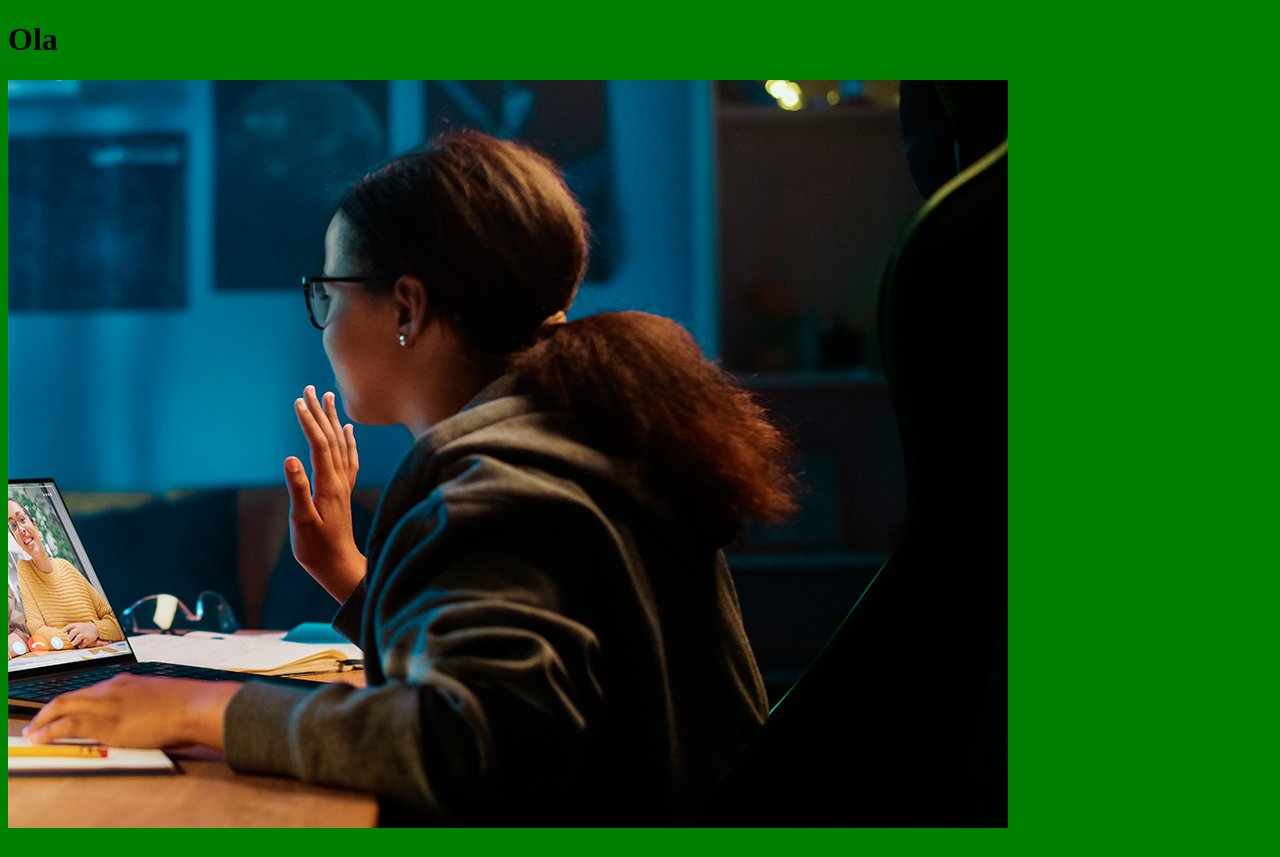
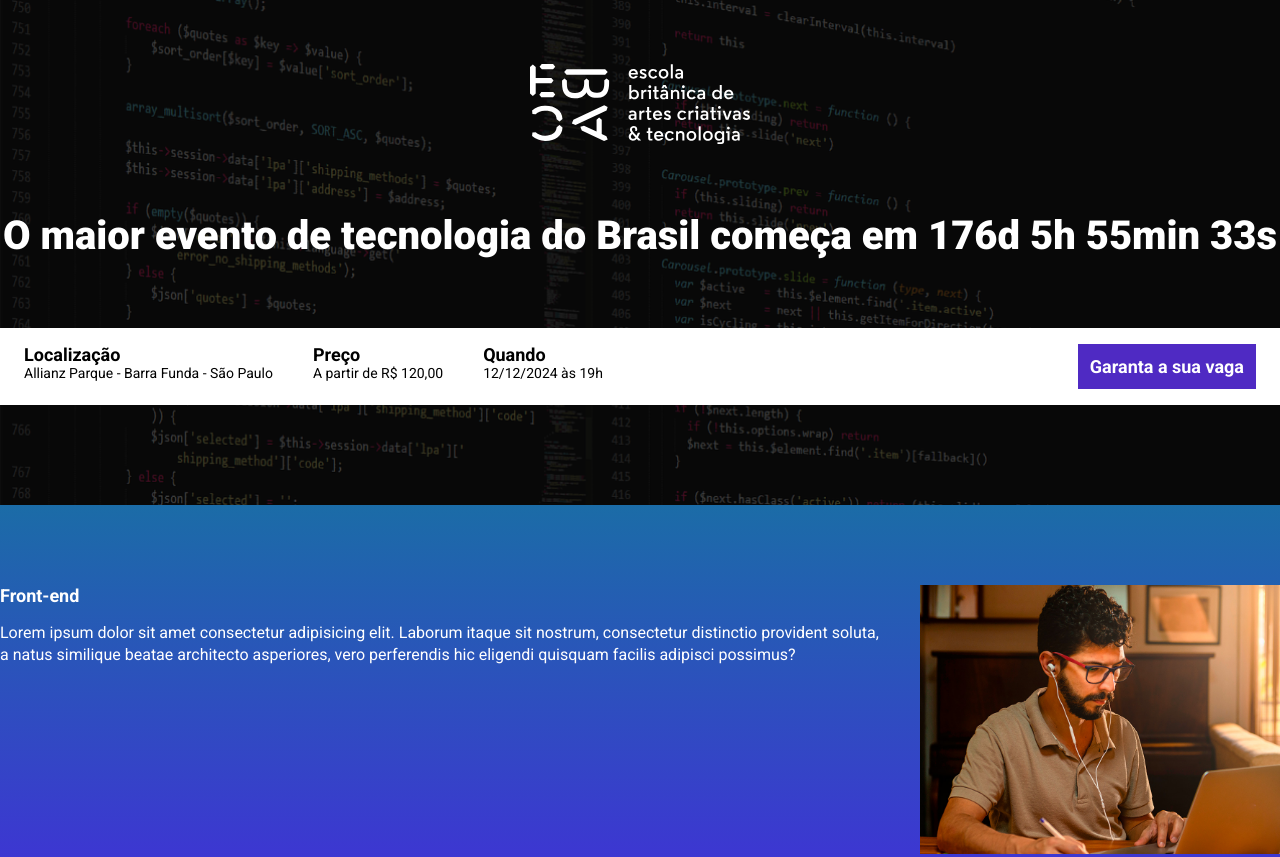
Before and after one commit to alineyu/modulo-22_aula, a website built with Parcel: page src/index.html in a window 1280 px wide. Shown: the top 857 px of the page. Built offline with nearby package versions, Linux system fonts and the light colour scheme.

Commit message:
criando contagem regressiva

```diff
--- a/package.json
+++ b/package.json
@@ -2,9 +2,10 @@
   "name": "aula",
   "version": "1.0.0",
   "description": "",
-  "main": "index.js",
+
   "scripts": {
     "dev": "parcel src/index.html src/styles/main.scss src/scripts/main.js",
+    "build": "parcel build src/index.html",
     "test": "echo \"Error: no test specified\" && exit 1"
   },
   "keywords": [],
--- a/src/index.html
+++ b/src/index.html
@@ -1,15 +1,76 @@
 <!DOCTYPE html>
-<html lang="en">
+<html lang="pt-br">
 <head>
     <meta charset="UTF-8">
     <meta name="viewport" content="width=device-width, initial-scale=1.0">
-    <title>Document</title>
+    <title>EBAC Tech Talks</title>
+    <link rel="preconnect" href="https://fonts.googleapis.com">
+    <link rel="preconnect" href="https://fonts.gstatic.com" crossorigin>
+    <link href="https://fonts.googleapis.com/css2?family=Roboto:ital,wght@0,100;0,300;0,400;0,500;0,700;0,900;1,100;1,300;1,400;1,500;1,700;1,900&display=swap" rel="stylesheet">
+    <link rel="stylesheet" href="https://unpkg.com/aos@next/dist/aos.css" />
     <link rel="stylesheet" href="styles/main.scss">
 </head>
 <body>
-    <h1>Ola</h1>
-    <img src="./images/backend.png" alt="">
+    <header class="hero">
+        <div class="container">
+            <img class="hero__logo" src="images/ebac_logo.svg" alt="ebac logo">
+            <p class="hero__text">O maior evento de tecnologia do Brasil começa em <span id="contador"></span></p>
+        <div class="infos-bar">
+            <ul class="infos-bar__infos">
+                <li class="infos-bar__infos__item"><b>Localização</b>
+                    Allianz Parque - Barra Funda - São Paulo
+                </li>
+                <li class="infos-bar__infos__item">
+                    <b>Preço</b>
+                    A partir de R$ 120,00
+                </li>
+                <li class="infos-bar__infos__item">
+                    <b>Quando</b>
+                    12/12/2024 às 19h
+                </li>
+            </ul>
+            <a class="button button--primary" href="#">Garanta a sua vaga</a>
+        </div>
+        </div>
+    </header>
+    <section class="event event--frontend" >
+        <div class="container" data-aos="fade-right">
+            <div class="event__details">
+                <h2 class="event__details__title">Front-end</h2>
+                <p class="event__details__description">Lorem ipsum dolor sit amet consectetur adipisicing elit. Laborum itaque sit nostrum, consectetur distinctio provident soluta, a natus similique beatae architecto asperiores, vero perferendis hic eligendi quisquam facilis adipisci possimus?</p>
+            </div>
+            <img class="event__image" src="images/frontend.png" alt="fontend">
+        </div>
+    </section>
 
+    <section class="event event--ux-ui event--image-left" >
+        <div class="container" data-aos="fade-left">
+            <div class="event__details">
+                <h2 class="event__details__title">UX/UI</h2>
+                <p class="event__details__description">Lorem ipsum dolor sit amet consectetur adipisicing elit. Laborum itaque sit nostrum, consectetur distinctio provident soluta, a natus similique beatae architecto asperiores, vero perferendis hic eligendi quisquam facilis adipisci possimus?</p>
+            </div>
+            <img class="event__image" src="images/frontend.png" alt="fontend">
+        </div>
+    </section>
+    <section class="event event--data-science">
+        <div class="container"  data-aos="fade-right">
+            <div class="event__details">
+                <h2 class="event__details__title">Data Science</h2>
+                <p class="event__details__description">Lorem ipsum dolor sit amet consectetur adipisicing elit. Laborum itaque sit nostrum, consectetur distinctio provident soluta, a natus similique beatae architecto asperiores, vero perferendis hic eligendi quisquam facilis adipisci possimus?</p>
+            </div>
+            <img class="event__image" src="images/frontend.png" alt="fontend">
+        </div>
+    </section>
+    <section class="event event--backend event--image-left" >
+        <div class="container" data-aos="fade-left">
+            <div class="event__details">
+                <h2 class="event__details__title">Back-end</h2>
+                <p class="event__details__description">Lorem ipsum dolor sit amet consectetur adipisicing elit. Laborum itaque sit nostrum, consectetur distinctio provident soluta, a natus similique beatae architecto asperiores, vero perferendis hic eligendi quisquam facilis adipisci possimus?</p>
+            </div>
+            <img class="event__image" src="images/frontend.png" alt="fontend">
+        </div>
+    </section>
+    <script src="https://unpkg.com/aos@next/dist/aos.js"></script>
     <script src="scripts/main.js"></script>
 </body>
 </html>
--- a/src/scripts/main.js
+++ b/src/scripts/main.js
@@ -0,0 +1,30 @@
+AOS.init();
+
+const dataEvento = new Date("Dec 12, 2024 19:00:00");
+const timeStampEvento = dataEvento.getTime();
+
+const contaHoras = setInterval(function() {
+    const agora = new Date();
+    const timeStampAtual = agora.getTime();
+
+
+    const distanciaEvento = timeStampEvento - timeStampAtual;
+
+    const diasEmMs  = 1000 * 60 * 60 * 24;
+    const horasEmMs = 1000 * 60 * 60;
+    const minutosEmMs = 1000 * 60;
+
+
+    const diasAteEvento = Math.floor(distanciaEvento / diasEmMs);
+    const horasAteEvento = Math.floor((distanciaEvento % diasEmMs) / horasEmMs);
+    const minutosAteEvento = Math.floor((distanciaEvento % horasEmMs) / minutosEmMs)
+    const segundosAteEvento = Math.floor((distanciaEvento % minutosEmMs) / 1000)
+
+    document.getElementById('contador').innerHTML = `${diasAteEvento}d ${horasAteEvento}h ${minutosAteEvento}min ${segundosAteEvento}s`;
+
+    if(distanciaEvento < 0) {
+        clearInterval(contaHoras);
+        document.getElementById('contador').innerHTML = 'Evento expirado'
+    }
+
+}, 1000)
--- /dev/null
+++ b/src/styles/_events.scss
@@ -0,0 +1,63 @@
+@use 'variables';
+
+.event {
+    padding: 80px 0;
+
+    &--frontend {
+        background-image: linear-gradient(variables.$blue1, variables.$blue2);
+    }
+    &--ux-ui {
+        background-image: linear-gradient(variables.$blue2, variables.$pink);
+    }
+    &--data-science {
+        background-image: linear-gradient(variables.$pink, variables.$yellow);
+    }
+    &--backend {
+        background-image: linear-gradient(variables.$yellow, variables.$pink);
+    }
+
+    &--image-left {
+        .container {
+            flex-direction: row-reverse;
+        }
+    }
+
+    .container {
+        display: flex;
+        gap: 40px;
+    }
+
+    &__image {
+        max-width: 360px;
+    }
+
+    &__details {
+
+
+        &__title {
+            font-size: 18px;
+            font-weight: bold;
+            margin-bottom: 16px;
+
+        }
+
+        &__description {
+            line-height: 22px;
+        }
+    }
+
+    @media (max-width: 640px) {
+        .container {
+            display: block;
+        }
+
+        &__image {
+            width: 100%;
+        }
+
+        &__details {
+            margin-right: 0;
+            margin-bottom: 16px;
+        }
+    }
+}
--- /dev/null
+++ b/src/styles/_hero.scss
@@ -0,0 +1,57 @@
+@use 'variables';
+
+.hero {
+    padding: 64px 0 100px;
+    background-image: url(../images/fundo.png);
+    background-repeat: no-repeat;
+    background-size: cover;
+    position: relative;
+
+    .container {
+        position: relative;
+    }
+
+    &::before {
+        position: absolute;
+        top: 0;
+        left: 0;
+        width: 100%;
+        height: 100%;
+        background-color: variables.$secondaryColor;
+        content: '';
+        opacity: .7;
+
+    }
+
+    &__text {
+        margin: 64px 0;
+        margin-bottom: 64px;
+        font-size: 40px;
+        line-height: 56px;
+        color: variables.$textColor;
+        font-weight: 900;
+        text-align: center;
+        }
+
+    &__logo {
+        margin: 0 auto;
+        height: 80px;
+        display: block;
+    }
+
+    @media (max-width: 640px) {
+        padding: 40px 0;
+
+        &__logo {
+            height: 40px;
+        }
+        &__text {
+            font-size: 22px;
+            line-height: 24px;
+            margin: 24px 0;
+
+        }
+    }
+
+
+}
--- /dev/null
+++ b/src/styles/_variables.scss
@@ -0,0 +1,8 @@
+$blue1: #1b6ca7;
+$blue2: #442bdb;
+$pink: #89223b;
+$yellow: #9c791d;
+$purple: #4f2ac3;
+
+$textColor: #fff;
+$secondaryColor: #000;
--- /dev/null
+++ b/src/styles/components/_buttons.scss
@@ -0,0 +1,26 @@
+@use '../variables';
+
+.button {
+    padding: 12px;
+    font-size: 18px;
+    font-weight: bold;
+    text-decoration: none;
+    text-align: center;
+    white-space: nowrap;
+
+    &--primary {
+        color: variables.$textColor;
+        background-color: variables.$purple;
+    }
+
+    @media (max-width: 640px) {
+        display: flex;
+        align-items: center;
+        width: 100%;
+    }
+
+    @media (max-width: 1024px) {
+        display: flex;
+        align-items: center;
+    }
+}
--- /dev/null
+++ b/src/styles/components/_infos_bar.scss
@@ -0,0 +1,42 @@
+@use '../variables';
+
+.infos-bar {
+    padding: 16px 24px;
+    background-color: variables.$textColor;
+    display: flex;
+    justify-content: space-between;
+
+    &__infos {
+        display: flex;
+        gap: 40px;
+
+        &__item {
+            font-size: 14px;
+            color: variables.$secondaryColor;
+
+            b {
+                color: variables.$secondaryColor;
+                font-size: 18px;
+                display: block;
+            }
+        }
+    }
+
+    @media (max-width: 640px) {
+        display: block;
+
+        &__infos {
+            display: block;
+
+            &__item {
+                margin-bottom: 24px;
+            }
+        }
+    }
+
+    @media (max-width: 1024px) {
+        &__infos {
+            gap: 16px;
+        }
+    }
+}
--- a/src/styles/main.scss
+++ b/src/styles/main.scss
@@ -1,3 +1,28 @@
-body {
-    background-color: green;
+@use 'hero';
+@use 'components/infos_bar';
+@use 'components/buttons';
+@use 'events';
+@use 'variables';
+
+*{
+    padding: 0;
+    margin: 0;
+    box-sizing: border-box;
+    font-family: Roboto, sans-serif;
+    color: variables.$textColor;
+    list-style: none;
 }
+
+.container {
+    max-width: 960pc;
+    width: 100%;
+    margin: 0 auto;
+
+    @media (max-width: 640px) {
+        max-inline-size: 80%;
+    }
+
+    @media (max-width: 1024px) {
+        max-width: 90%;
+    }
+}
```
